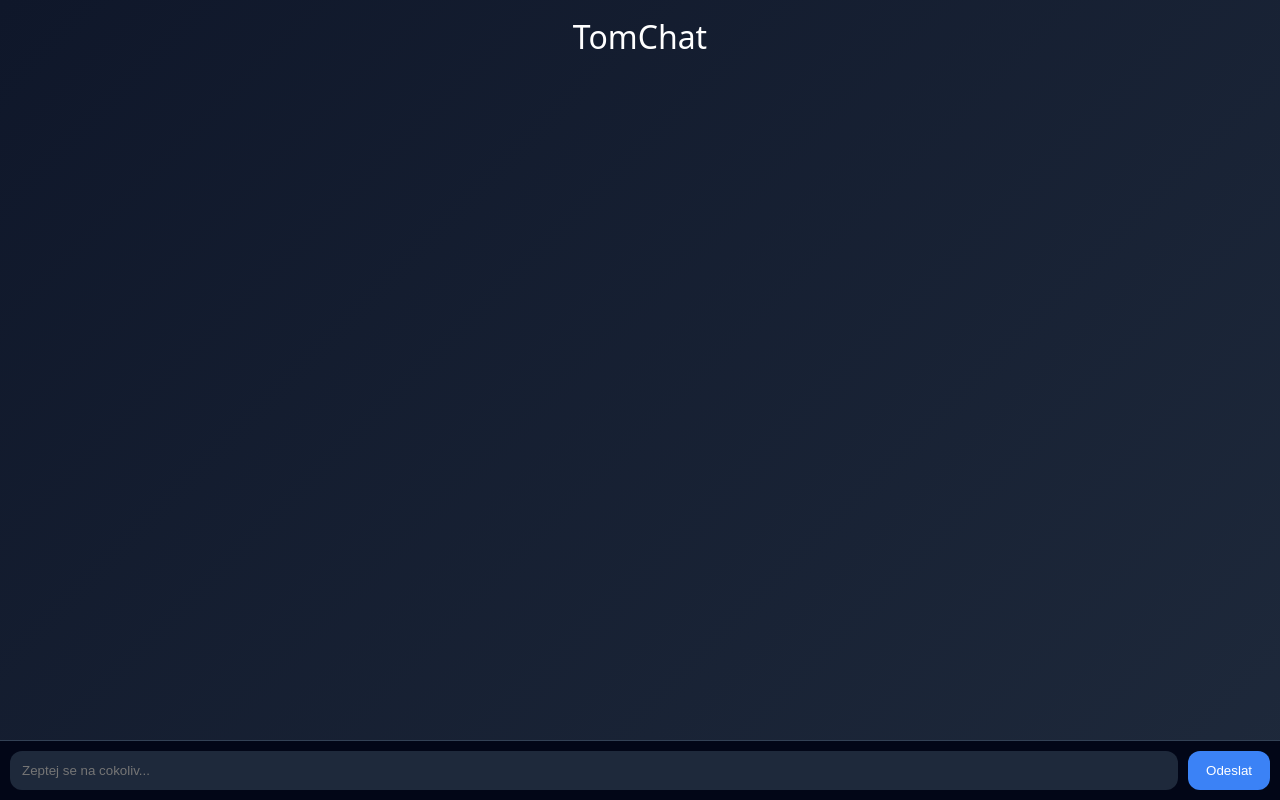
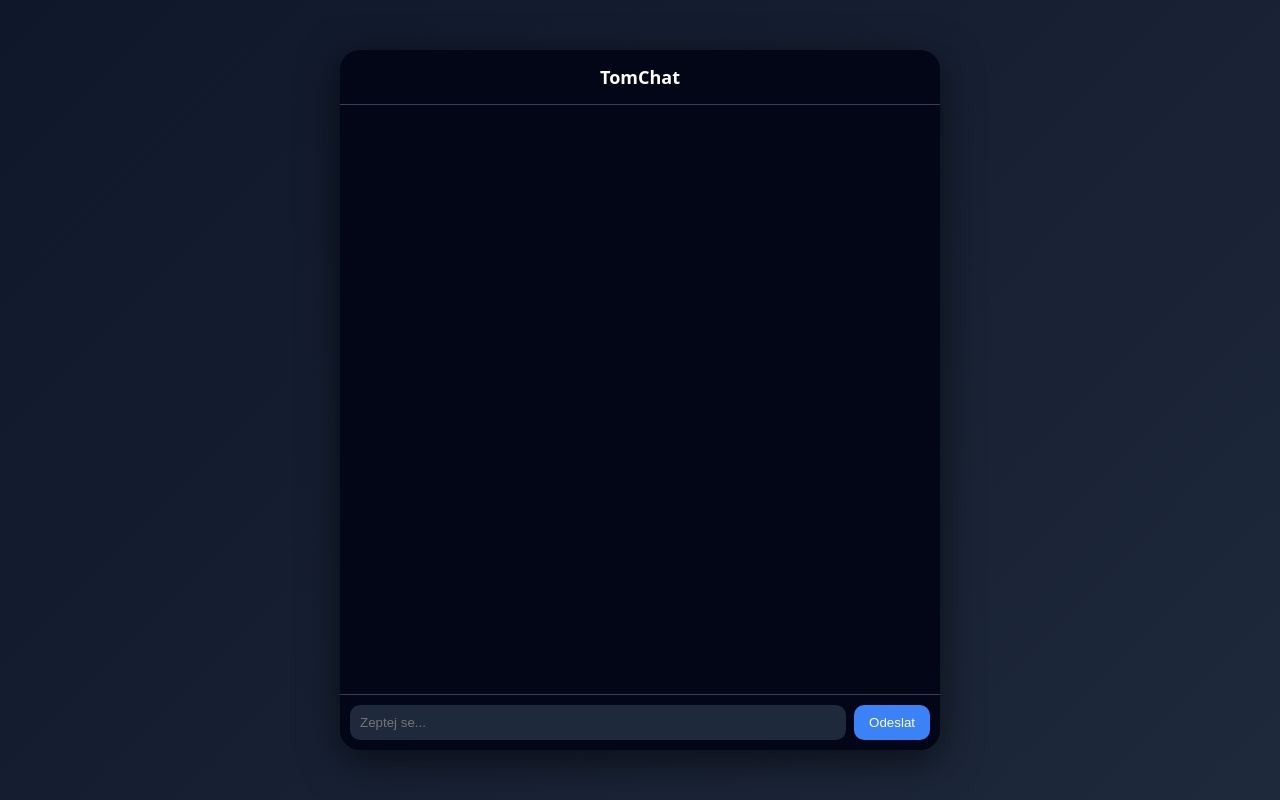
Before and after one commit to tomassdd/moje-sluzba, a website: page index.html in a window 1280 px wide. Drawn offline with Linux system fonts and the light colour scheme.

Commit message:
Update index.html

```diff
--- a/index.html
+++ b/index.html
@@ -9,34 +9,48 @@
     margin: 0;
     font-family: system-ui, Arial;
     background: linear-gradient(135deg, #0f172a, #1e293b);
-    color: white;
+    height: 100vh;
+    display: flex;
+    justify-content: center;
+    align-items: center;
+  }
+
+  .container {
+    width: 600px;
+    height: 700px;
+    background: #020617;
+    border-radius: 20px;
     display: flex;
     flex-direction: column;
-    height: 100vh;
+    box-shadow: 0 10px 40px rgba(0,0,0,0.6);
+    overflow: hidden;
   }
 
   h1 {
+    margin: 0;
+    padding: 15px;
+    font-size: 18px;
     text-align: center;
-    margin: 15px 0;
-    font-weight: 500;
+    background: #0f12a;
+    color: #ffff;
+    border-bottom: 1px solid #334155;
   }
 
   #chat {
     flex: 1;
     display: flex;
     flex-direction: column;
-    padding: 15px;
+    padding: 10px;
     overflow-y: auto;
     gap: 10px;
   }
 
   .msg {
-    padding: 12px 15px;
-    border-radius: 18px;
-    max-width: 70%;
+    padding: 10px 14px;
+    border-radius: 16px;
+    max-width: 75%;
     line-height: 1.4;
-    box-shadow: 0 4px 10px rgba(0,0,0,0.3);
-    animation: fadeIn 0.2s ease;
+    box-shadow: 0 3px 8px rgba(0,0,0,0.3);
   }
 
   .user {
@@ -54,14 +68,13 @@
   #input-area {
     display: flex;
     padding: 10px;
-    background: #020617;
     border-top: 1px solid #334155;
   }
 
   input {
     flex: 1;
-    padding: 12px;
-    border-radius: 12px;
+    padding: 10px;
+    border-radius: 10px;
     border: none;
     outline: none;
     background: #1e293b;
@@ -69,36 +82,34 @@
   }
 
   button {
-    margin-left: 10px;
-    padding: 12px 18px;
+    margin-left: 8px;
+    padding: 10px 15px;
     border: none;
-    border-radius: 12px;
+    border-radius: 10px;
     background: #3b82f6;
     color: white;
     cursor: pointer;
-    font-weight: 500;
   }
 
   button:hover {
     background: #2563eb;
-  }
-
-  @keyframes fadeIn {
-    from { opacity: 0; transform: translateY(5px); }
-    to { opacity: 1; transform: translateY(0); }
   }
 </style>
 </head>
 
 <body>
 
-<h1>TomChat</h1>
+<div class="container">
 
-<div id="chat"></div>
+  <h1>TomChat</h1>
 
-<div id="input-area">
-  <input id="prompt" placeholder="Zeptej se na cokoliv...">
-  <button onclick="poslat()">Odeslat</button>
+  <div id="chat"></div>
+
+  <div id="input-area">
+    <input id="prompt" placeholder="Zeptej se...">
+    <button onclick="poslat()">Odeslat</button>
+  </div>
+
 </div>
 
 <script>
@@ -123,9 +134,8 @@ async function poslat() {
 
   const loading = document.createElement("div");
   loading.className = "msg ai";
-  loading.innerText = "⏳ AI přemýšlí...";
+  loading.innerText = "⏳ Přemýšlím...";
   chat.appendChild(loading);
-  chat.scrollTop = chat.scrollHeight;
 
   try {
     const res = await fetch("/ai", {
@@ -137,17 +147,15 @@ async function poslat() {
     });
 
     const data = await res.json();
-
     loading.remove();
     pridejZpravu(data.odpoved || data.error, "ai");
 
   } catch {
     loading.remove();
-    pridejZpravu("❌ Chyba serveru", "ai");
+    pridejZpravu("❌ Chyba", "ai");
   }
 }
 
-// ENTER odeslání
 document.getElementById("prompt").addEventListener("keypress", function(e) {
   if (e.key === "Enter") poslat();
 });
```
